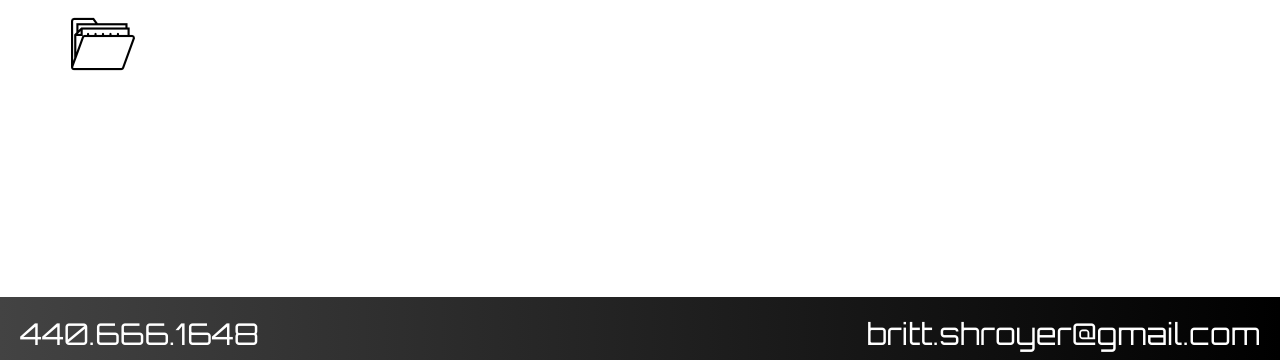
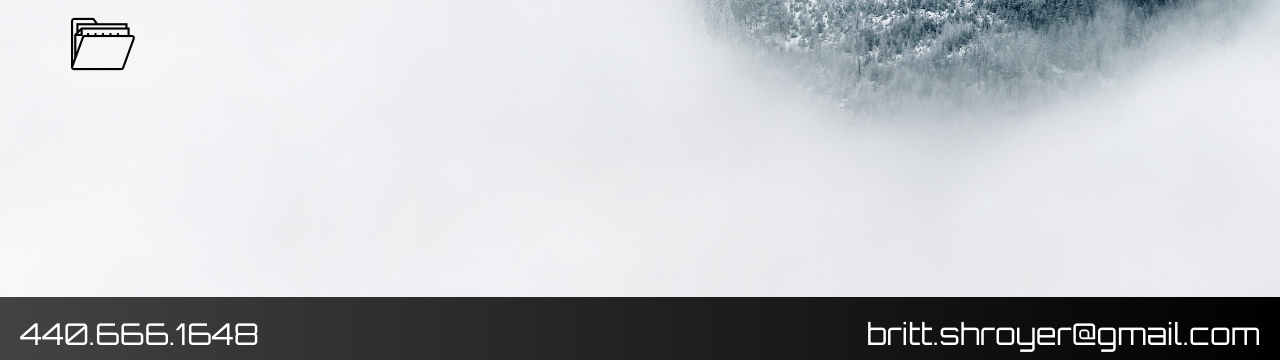
Before and after one commit to brittshroyer/portfolio_site, a plain HTML site: page index.html in a window 1280 px wide. Shown: the part 440-800 px from the top of the page. Drawn offline with nearby package versions, Linux system fonts and the light colour scheme.

Commit message:
Update main.css

```diff
--- a/css/main.css
+++ b/css/main.css
@@ -1,5 +1,5 @@
 body {
-  background: url(Snowy.jpg);
+  background: url(../Snowy.jpg);
   background-size: cover;
   font-family: 'Orbitron', sans-serif;
   background-repeat: no-repeat;
```
